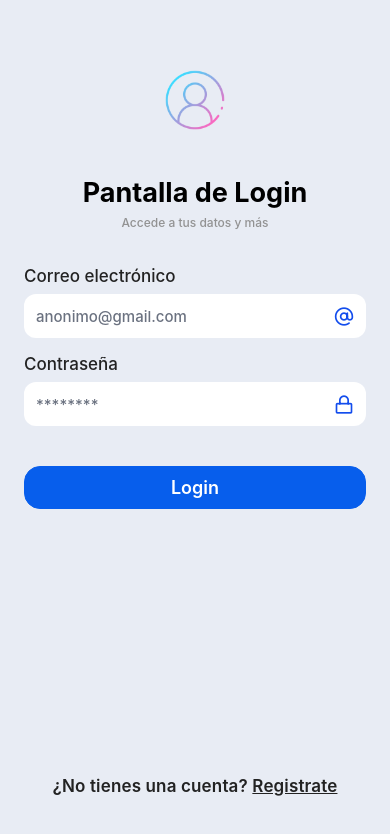
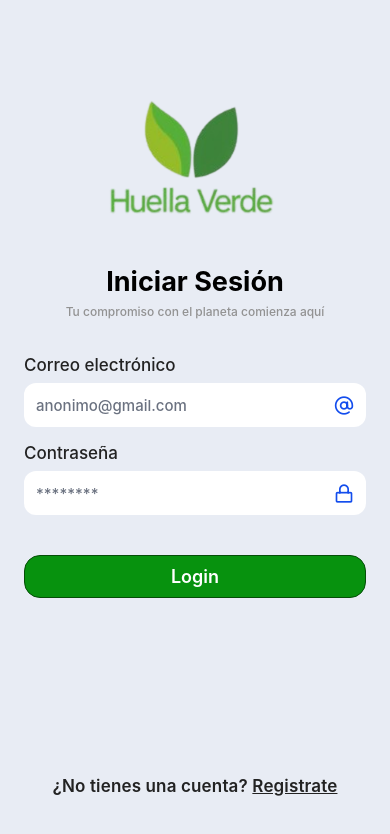
Before and after one commit to LuisOliveros11/Sistema-Huella-de-Carbono, a React Native app: screen /Login in a window 390 px wide. Shown: the top 834 px of the page. Built offline with nearby package versions, Linux system fonts and the light colour scheme; what @ontech7/react-native-dialog, react-native-alert-notification would draw is missing.

Commit message:
Pestaña de login modificada
Se modificó el logo, titulo, subtitulo y color de boton de la pestaña de login

```diff
--- a/config.js
+++ b/config.js
@@ -1 +1 @@
-export const BASE_URL = "http://192.168.1.202:3000";
+export const BASE_URL = "http://192.168.1.67:3000";
--- a/package.json
+++ b/package.json
@@ -20,6 +20,7 @@
     "expo-status-bar": "~3.0.8",
     "jwt-decode": "^4.0.0",
     "react": "19.1.0",
+    "react-dom": "19.1.0",
     "react-feather": "^2.0.10",
     "react-icons": "^5.5.0",
     "react-native": "0.81.4",
@@ -32,7 +33,8 @@
     "react-native-safe-area-context": "^5.6.1",
     "react-native-screens": "^4.16.0",
     "react-native-svg": "^15.14.0",
-    "react-native-vector-icons": "^10.3.0"
+    "react-native-vector-icons": "^10.3.0",
+    "react-native-web": "^0.21.0"
   },
   "private": true
 }
--- a/src/auth/login.js
+++ b/src/auth/login.js
@@ -30,11 +30,11 @@ const Login = () => {
       <View style={styles.container}>
         <View style={styles.header}>
           <Image
-            source={require('../../assets/login_logo.png')}
+            source={require('../../assets/huella_verde.png')}
             style={styles.headerImg}
           />
-          <Text style={styles.title}>Pantalla de Login</Text>
-          <Text style={styles.subtitle}>Accede a tus datos y más</Text>
+          <Text style={styles.title}>Iniciar Sesión</Text>
+          <Text style={styles.subtitle}>Tu compromiso con el planeta comienza aquí</Text>
         </View>
 
         <View style={styles.form}>
@@ -143,10 +143,10 @@ const styles = StyleSheet.create({
   },
 
   headerImg: {
-    width: 80,
-    height: 80,
+    width: 200,
+    height: 200,
     alignSelf: 'center',
-    marginBottom: 36
+    marginBottom: 5
   },
   title: {
     fontSize: 27,
@@ -205,10 +205,10 @@ const styles = StyleSheet.create({
     marginLeft: 8,
   },
   btn: {
-    backgroundColor: '#075eec',
+    backgroundColor: '#07920eff',
     borderRadius: 16,
     borderWidth: 1,
-    borderColor: '#075eec',
+    borderColor: '#044e07ff',
     flexDirection: 'row',
     alignItems: 'center',
     justifyContent: 'center',
```
Also changed, not shown: assets/huella_verde.png (added), 1 other file (tests, documents, lock files or other folders).
